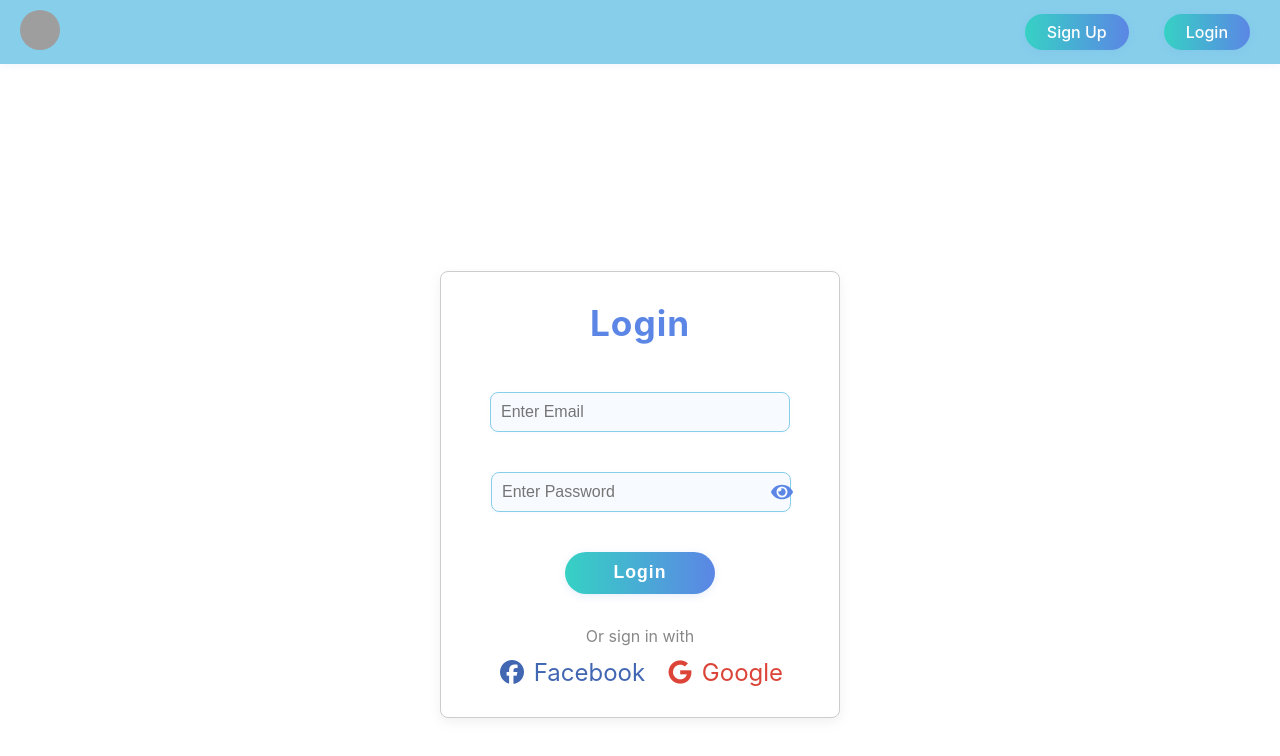
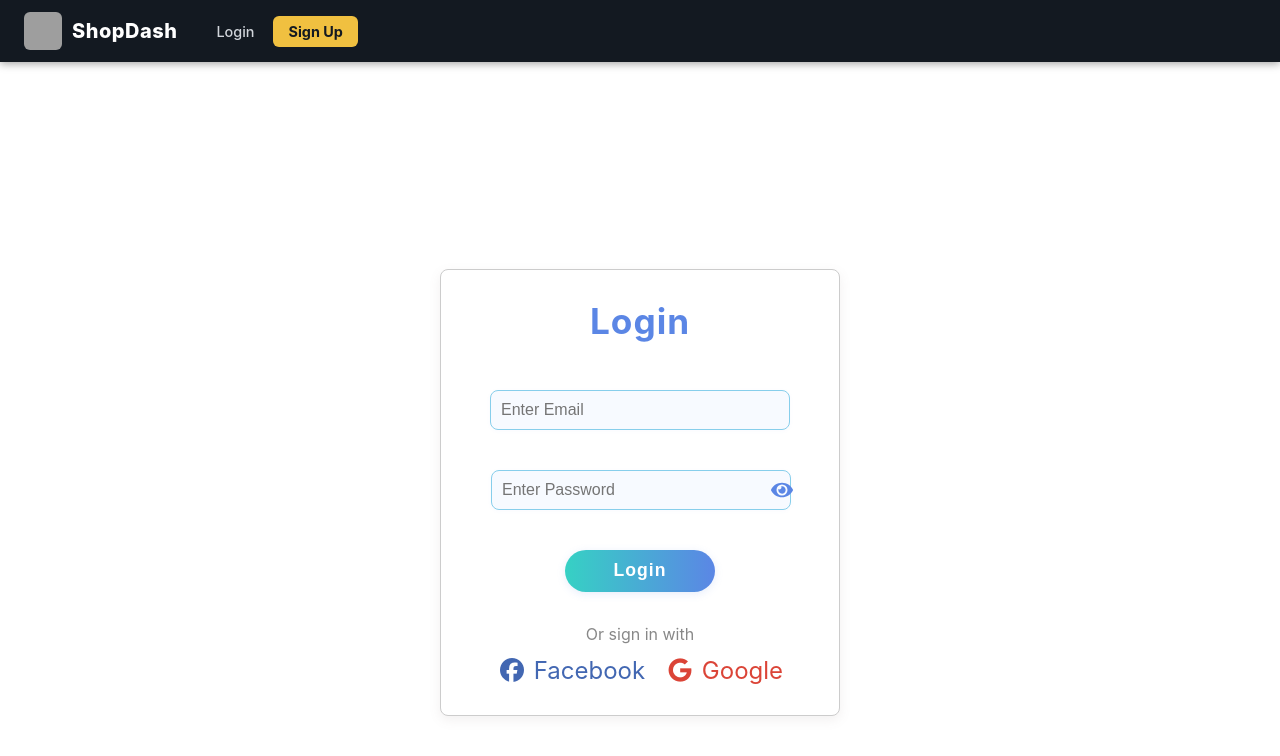
Before and after one commit to diwakar1/node-dashboard-app, a React (Vite) app in the folder frontend/: page /login in a window 1280 px wide. Shown: the top 756 px of the page. Built offline with nearby package versions, Linux system fonts and the light colour scheme; grey boxes are pictures that could not be loaded.

Commit message:
fixed navbar layout

```diff
--- a/frontend/src/shared/layout/nav/Nav.js
+++ b/frontend/src/shared/layout/nav/Nav.js
@@ -1,5 +1,5 @@
-import React from "react";
-import { Link } from "react-router-dom";
+import React, { useState } from "react";
+import { Link, useLocation } from "react-router-dom";
 import { useAuth } from "../../../context/AuthContext.js";
 import { useCart } from "../../../context/CartContext.js";
 import "./nav.css";
@@ -8,102 +8,99 @@ const Nav = () => {
   const { user, isAuthenticated, logout, isAdmin } = useAuth();
   const { getCartCount } = useCart();
   const cartCount = getCartCount();
+  const location = useLocation();
+  const [menuOpen, setMenuOpen] = useState(false);
+
+  const isActive = (path) => location.pathname === path;
 
   return (
-    <div style={{ width: "100%" }}>
-      {isAuthenticated ? (
-        <ul
-          className="nav-ul"
-          style={{
-            padding: "10px",
-            margin: "0px",
-            background: "skyblue",
-            width: "100%",
-            listStyle: "none",
-          }}
-        >
+    <nav className="navbar">
+      <div className="navbar-inner">
+
+        {/* ── Left: Logo + Brand ── */}
+        <Link to={isAuthenticated ? "/products" : "/"} className="navbar-brand">
           <img
             alt="logo"
-            className="logo"
+            className="navbar-logo"
             src="https://encrypted-tbn0.gstatic.com/images?q=tbn:ANd9GcS0gPJykZBs1LuZ6nlqACM_Mn6nub1n_cKtfA&s"
           />
-          {/* Admin-only navigation */}
+          <span className="navbar-brand-name">ShopDash</span>
+        </Link>
+
+        {/* ── Center: Nav Links ── */}
+        {isAuthenticated ? (
+          <ul className={`navbar-links ${menuOpen ? "open" : ""}`}>
             {isAdmin() && (
               <>
                 <li>
-                <Link to="/dashboard">Dashboard</Link>
+                  <Link to="/dashboard" className={`nav-link ${isActive("/dashboard") ? "active" : ""}`}>
+                    <i className="fa-solid fa-gauge-high"></i> Dashboard
+                  </Link>
                 </li>
                 <li>
-                <Link to="/add">Add Product</Link>
+                  <Link to="/add" className={`nav-link ${isActive("/add") ? "active" : ""}`}>
+                    <i className="fa-solid fa-plus"></i> Add Product
+                  </Link>
                 </li>
               </>
             )}
-          {/* Common navigation for all authenticated users */}
             <li>
-            <Link to="/products">Products</Link>
-          </li>
-          {/* Cart - User-only */}
-          {!isAdmin() && (
-            <li style={{ position: 'relative' }}>
-              <Link to="/cart" style={{ position: 'relative' }}>
-                <i className="fa-solid fa-shopping-cart"></i> Cart
-                {cartCount > 0 && (
-                  <span style={{
-                    position: 'absolute',
-                    top: '-8px',
-                    right: '-10px',
-                    backgroundColor: '#dc3545',
-                    color: 'white',
-                    borderRadius: '50%',
-                    padding: '2px 6px',
-                    fontSize: '11px',
-                    fontWeight: 'bold',
-                    minWidth: '18px',
-                    textAlign: 'center'
-                  }}>
-                    {cartCount}
-                  </span>
-                )}
+              <Link to="/products" className={`nav-link ${isActive("/products") ? "active" : ""}`}>
+                <i className="fa-solid fa-store"></i> Products
               </Link>
             </li>
-          )}
-          {/* User-only navigation */}
-          {!isAdmin() && (
             <li>
-              <Link to="/orders">My Orders</Link>
-            </li>
-          )}
-          {/* Admin can see all orders */}
-          {isAdmin() && (
-            <li>
-              <Link to="/orders">All Orders</Link>
-            </li>
-          )}
-          <li>
-            <Link to="/profile">Profile</Link>
-          </li>
-          <li>
-            <Link onClick={logout} to="/login" className="nav-logout-link">
-              Logout ({user.name ? user.name : ""})
+              <Link to="/orders" className={`nav-link ${isActive("/orders") ? "active" : ""}`}>
+                <i className="fa-solid fa-bag-shopping"></i>
+                {isAdmin() ? " All Orders" : " My Orders"}
               </Link>
             </li>
           </ul>
         ) : (
-          <div className="nav-bar">
-            <div className="nav-left">
-              <img
-                alt="logo"
-                className="logo"
-                src="https://encrypted-tbn0.gstatic.com/images?q=tbn:ANd9GcS0gPJykZBs1LuZ6nlqACM_Mn6nub1n_cKtfA&s"
-              />
-            </div>
-            <div className="nav-right">
-              <Link to="/signup" className="nav-auth-link">Sign Up</Link>
-              <Link to="/login" className="nav-auth-link">Login</Link>
-            </div>
+          <ul className="navbar-links">
+            <li><Link to="/login" className="nav-link">Login</Link></li>
+            <li><Link to="/signup" className="nav-link nav-link-signup">Sign Up</Link></li>
+          </ul>
+        )}
+
+        {/* ── Right: Actions ── */}
+        {isAuthenticated && (
+          <div className="navbar-actions">
+            {/* Cart – user only */}
+            {!isAdmin() && (
+              <Link to="/cart" className={`nav-action-btn nav-cart ${isActive("/cart") ? "active" : ""}`}>
+                <i className="fa-solid fa-cart-shopping"></i>
+                {cartCount > 0 && <span className="cart-badge">{cartCount}</span>}
+                <span className="nav-action-label">Cart</span>
+              </Link>
+            )}
+
+            {/* Profile */}
+            <Link to="/profile" className={`nav-action-btn nav-profile ${isActive("/profile") ? "active" : ""}`}>
+              <i className="fa-solid fa-circle-user"></i>
+              <span className="nav-action-label">{user?.name?.split(" ")[0] || "Profile"}</span>
+            </Link>
+
+            {/* Logout */}
+            <button
+              className="nav-logout-btn"
+              onClick={logout}
+            >
+              <i className="fa-solid fa-right-from-bracket"></i>
+              <span className="nav-action-label">Logout</span>
+            </button>
           </div>
         )}
+
+        {/* ── Hamburger (mobile) ── */}
+        {isAuthenticated && (
+          <button className="navbar-hamburger" onClick={() => setMenuOpen(o => !o)} aria-label="Menu">
+            <i className={`fa-solid ${menuOpen ? "fa-xmark" : "fa-bars"}`}></i>
+          </button>
+        )}
       </div>
+    </nav>
   );
 };
+
 export default Nav;
--- a/frontend/src/shared/layout/nav/nav.css
+++ b/frontend/src/shared/layout/nav/nav.css
@@ -1,58 +1,247 @@
-/* Nav component styles moved from App.css */
+/* ══════════════════════════════════════
+   Navbar  –  Amazon/Flipkart style
+   ══════════════════════════════════════ */
 
-.nav-auth-link {
-  color: #007bff;
-  text-decoration: none;
-  margin: 0 10px;
-  font-weight: 500;
-  transition: color 0.2s;
+.navbar {
+  width: 100%;
+  background: #131921;       /* Amazon dark */
+  box-shadow: 0 2px 8px rgba(0,0,0,0.35);
+  position: sticky;
+  top: 0;
+  z-index: 100;
 }
-.nav-auth-link:hover, .nav-auth-link:focus {
-  color: #0056b3;
-  text-decoration: underline;
-}
-.nav-ul {
+
+.navbar-inner {
+  max-width: 1400px;
+  margin: 0 auto;
   display: flex;
   align-items: center;
-  gap: 20px;
-  padding: 10px;
-  margin: 0px;
-  background: skyblue;
-  width: 100%;
+  height: 62px;
+  padding: 0 24px;
+  gap: 24px;
+}
+
+/* ── Brand ── */
+.navbar-brand {
+  display: flex;
+  align-items: center;
+  gap: 10px;
+  text-decoration: none;
+  flex-shrink: 0;
+}
+
+.navbar-logo {
+  width: 38px;
+  height: 38px;
+  object-fit: cover;
+  border-radius: 6px;
+}
+
+.navbar-brand-name {
+  font-size: 1.25em;
+  font-weight: 800;
+  color: #fff;
+  letter-spacing: 0.5px;
+  white-space: nowrap;
+}
+
+/* ── Center Nav Links ── */
+.navbar-links {
+  display: flex;
+  align-items: center;
+  gap: 4px;
   list-style: none;
+  margin: 0;
+  padding: 0;
+  flex: 1;
 }
-.nav-ul li {
-  display: inline-block;
-  margin: 0 10px;
+
+.nav-link {
+  display: flex;
+  align-items: center;
+  gap: 6px;
+  color: #d1d5db;
+  text-decoration: none;
+  font-size: 0.9em;
+  font-weight: 500;
+  padding: 6px 14px;
+  border-radius: 6px;
+  transition: background 0.15s, color 0.15s;
+  white-space: nowrap;
+  border: 1px solid transparent;
 }
-.nav-bar {
+
+.nav-link:hover {
+  background: rgba(255,255,255,0.09);
+  color: #fff;
+  border-color: rgba(255,255,255,0.15);
+}
+
+.nav-link.active {
+  background: rgba(255,255,255,0.12);
+  color: #f0c040;
+  border-color: rgba(240,192,64,0.35);
+}
+
+/* Sign-up pill */
+.nav-link-signup {
+  background: #f0c040;
+  color: #131921 !important;
+  font-weight: 700;
+  border-color: transparent !important;
+}
+
+.nav-link-signup:hover {
+  background: #e0b030;
+}
+
+/* ── Right Actions ── */
+.navbar-actions {
   display: flex;
-  justify-content: space-between;
   align-items: center;
-  background: skyblue;
-  padding: 10px 20px;
+  gap: 6px;
+  margin-left: auto;
+  flex-shrink: 0;
 }
-.nav-left .logo {
-  height: 40px;
+
+.nav-action-btn {
+  display: flex;
+  align-items: center;
+  gap: 6px;
+  color: #d1d5db;
+  text-decoration: none;
+  font-size: 0.88em;
+  font-weight: 500;
+  padding: 7px 13px;
+  border-radius: 6px;
+  border: 1px solid transparent;
+  transition: background 0.15s, color 0.15s, border-color 0.15s;
+  white-space: nowrap;
+  cursor: pointer;
+  background: none;
 }
-.nav-right {
+
+.nav-action-btn:hover,
+.nav-action-btn.active {
+  background: rgba(255,255,255,0.09);
+  color: #fff;
+  border-color: rgba(255,255,255,0.15);
+}
+
+/* Cart badge */
+.nav-cart {
+  position: relative;
+}
+
+.cart-badge {
+  position: absolute;
+  top: 2px;
+  right: 4px;
+  background: #e53935;
+  color: #fff;
+  font-size: 10px;
+  font-weight: 700;
+  min-width: 17px;
+  height: 17px;
+  border-radius: 999px;
   display: flex;
-  gap: 15px;
   align-items: center;
+  justify-content: center;
+  padding: 0 3px;
+  pointer-events: none;
 }
-.nav-right a {
-  color: #007bff;
-  text-decoration: none;
-  margin: 0 10px;
+
+/* Profile */
+.nav-profile i {
+  font-size: 1.15em;
+}
+
+/* Logout button */
+.nav-logout-btn {
+  display: flex;
+  align-items: center;
+  gap: 6px;
+  color: #d1d5db;
+  background: none;
+  border: 1px solid rgba(255,255,255,0.2);
+  font-size: 0.88em;
   font-weight: 500;
-  transition: color 0.2s;
+  padding: 7px 13px;
+  border-radius: 6px;
+  cursor: pointer;
+  transition: background 0.15s, color 0.15s, border-color 0.15s;
+  white-space: nowrap;
 }
-.nav-right a:hover, .nav-right a:focus {
-  color: #0056b3;
-  text-decoration: underline;
+
+.nav-logout-btn:hover {
+  background: #c0392b;
+  border-color: #c0392b;
+  color: #fff;
 }
-.logo{
-  width: 50px;
-  height: 45px;
-  object-fit: cover;
+
+/* ── Hamburger ── */
+.navbar-hamburger {
+  display: none;
+  background: none;
+  border: 1px solid rgba(255,255,255,0.25);
+  color: #fff;
+  font-size: 1.1em;
+  padding: 7px 11px;
+  border-radius: 6px;
+  cursor: pointer;
+  margin-left: auto;
 }
+
+/* ── Responsive ── */
+@media (max-width: 768px) {
+  .navbar-hamburger {
+    display: flex;
+    align-items: center;
+    justify-content: center;
+  }
+
+  .navbar-links {
+    display: none;
+    position: absolute;
+    top: 62px;
+    left: 0;
+    right: 0;
+    background: #1e2a38;
+    flex-direction: column;
+    align-items: stretch;
+    gap: 0;
+    padding: 8px 0;
+    box-shadow: 0 6px 20px rgba(0,0,0,0.3);
+    z-index: 200;
+  }
+
+  .navbar-links.open {
+    display: flex;
+  }
+
+  .navbar-links li {
+    width: 100%;
+  }
+
+  .nav-link {
+    padding: 13px 20px;
+    border-radius: 0;
+    border: none;
+    border-bottom: 1px solid rgba(255,255,255,0.07);
+  }
+
+  .navbar-actions {
+    display: none;
+  }
+
+  .navbar-inner {
+    position: relative;
+  }
+}
+
+/* Label text hidden on very small screens */
+@media (max-width: 480px) {
+  .nav-action-label {
+    display: none;
+  }
+}
```
Lines whose indentation alone changed are shown as unchanged.
